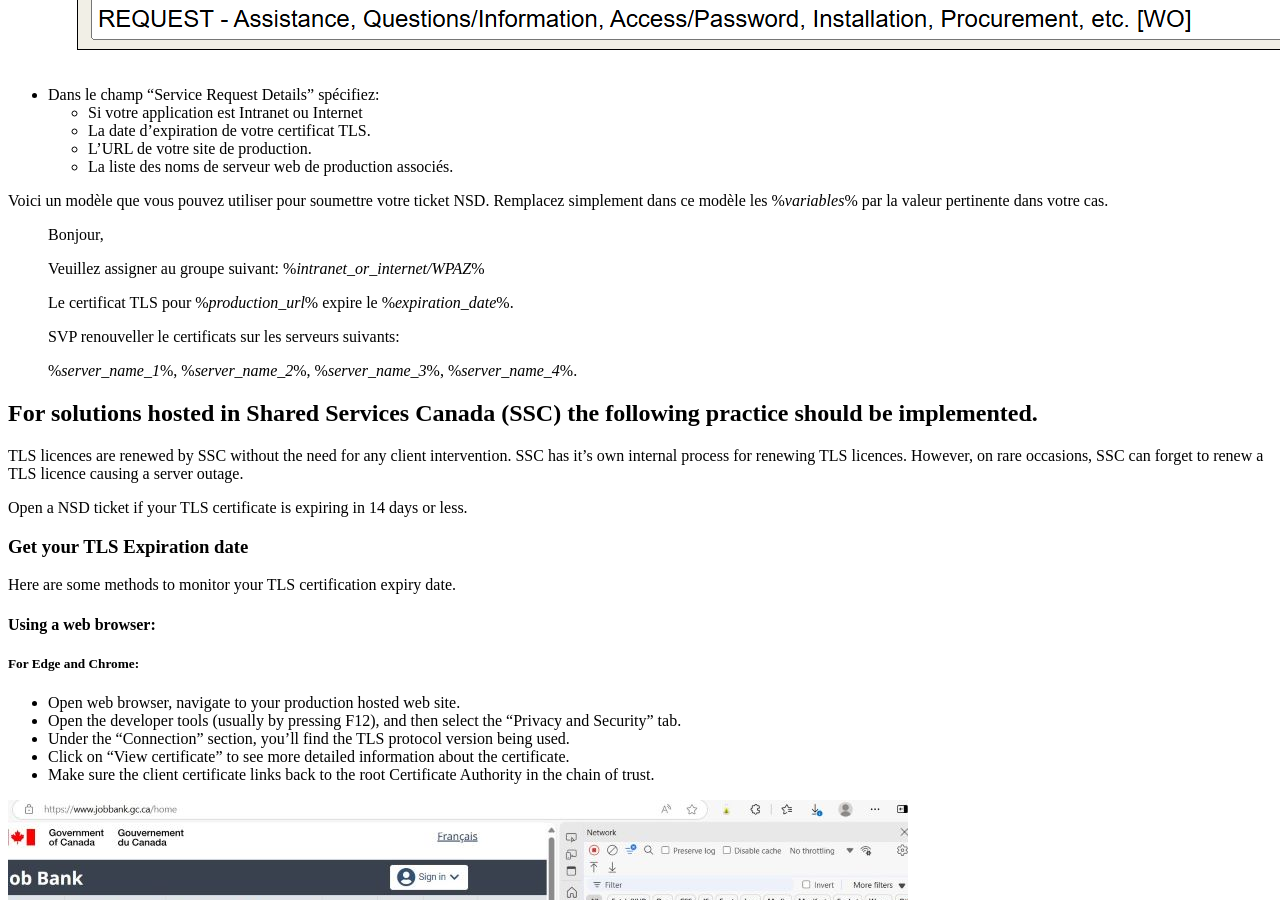
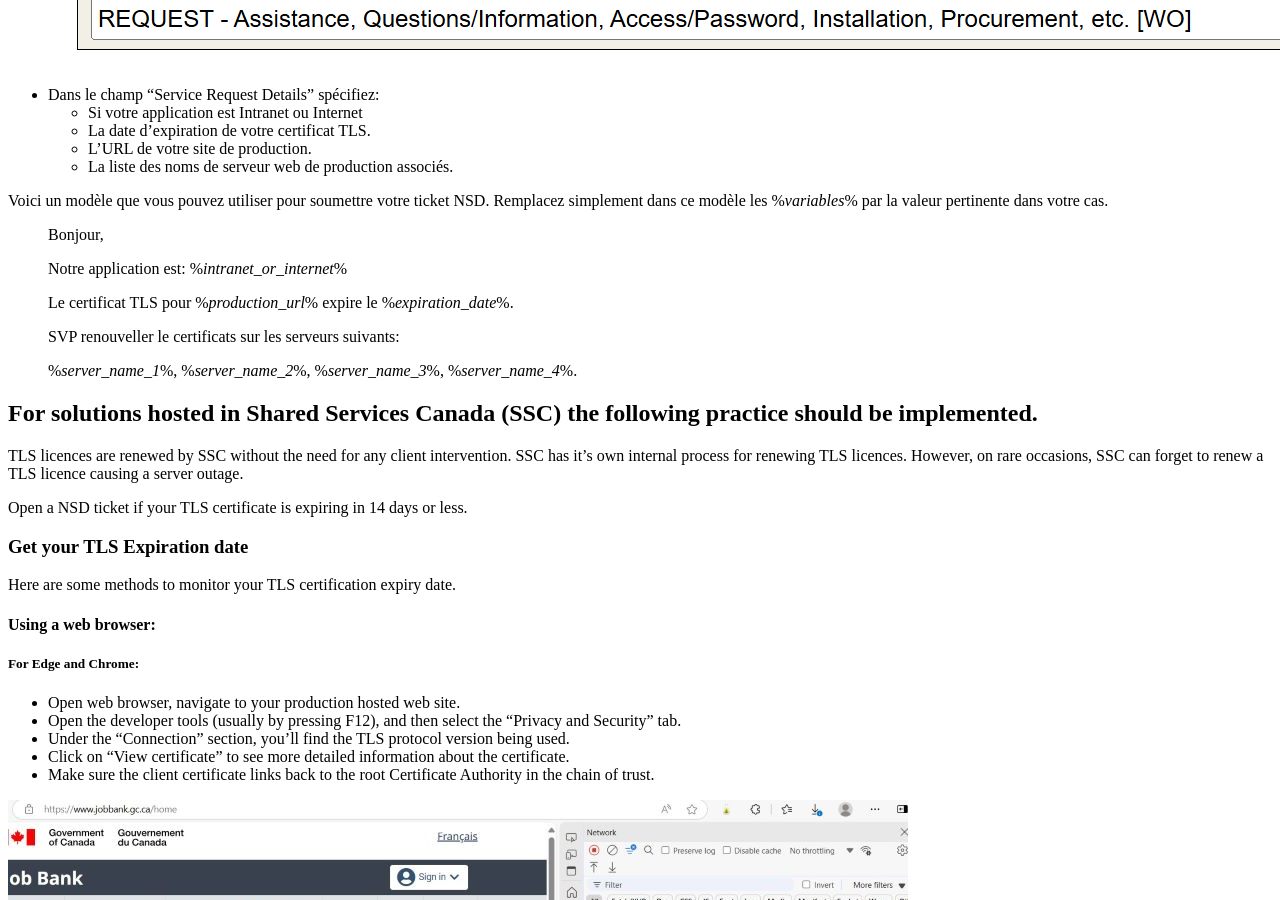
Before and after one commit to esdc-devcop/esdc-devcop.github.io, a Jekyll site: the page built from docs/_guides/TLS_Certificate_Expiry.md, in a window 1280 px wide and 900 px high, scrolled down 3673 px. Built offline with Jekyll 4.4.1, drawn with Linux system fonts in a browser that asks for light colours; comment, search, counter and statistics services are not loaded; some of the changed text lies outside the part shown.

Commit message:
Update ticket sample

```diff
--- a/docs/_guides/TLS_Certificate_Expiry.md
+++ b/docs/_guides/TLS_Certificate_Expiry.md
@@ -77,7 +77,7 @@
 
 >Bonjour,
 >
->Veuillez assigner au groupe suivant: %_intranet_or_internet/WPAZ_%
+>Notre application est: %_intranet_or_internet_%
 >
 >Le certificat TLS pour %_production_url_% expire le %_expiration_date_%.
 >
@@ -157,7 +157,7 @@
 
 >Hello,
 >
->Please assign to the following Resolver group: %_intranet_or_internet/WPAZ_%.
+>Our application is: %_intranet_or_internet_%.
 >
 >Our TLS Certificates for the %_production_url_% will expire on %expiration_date%.
 >
```
